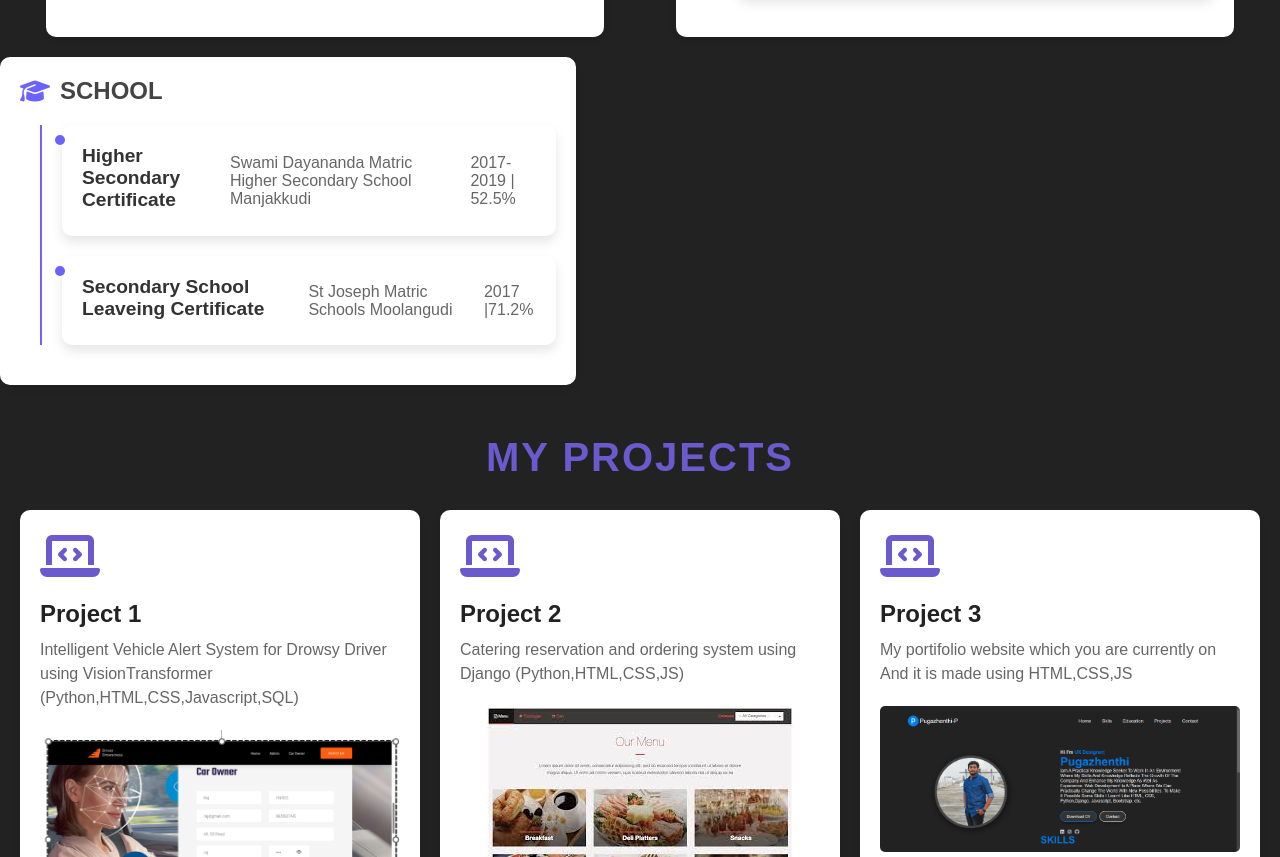
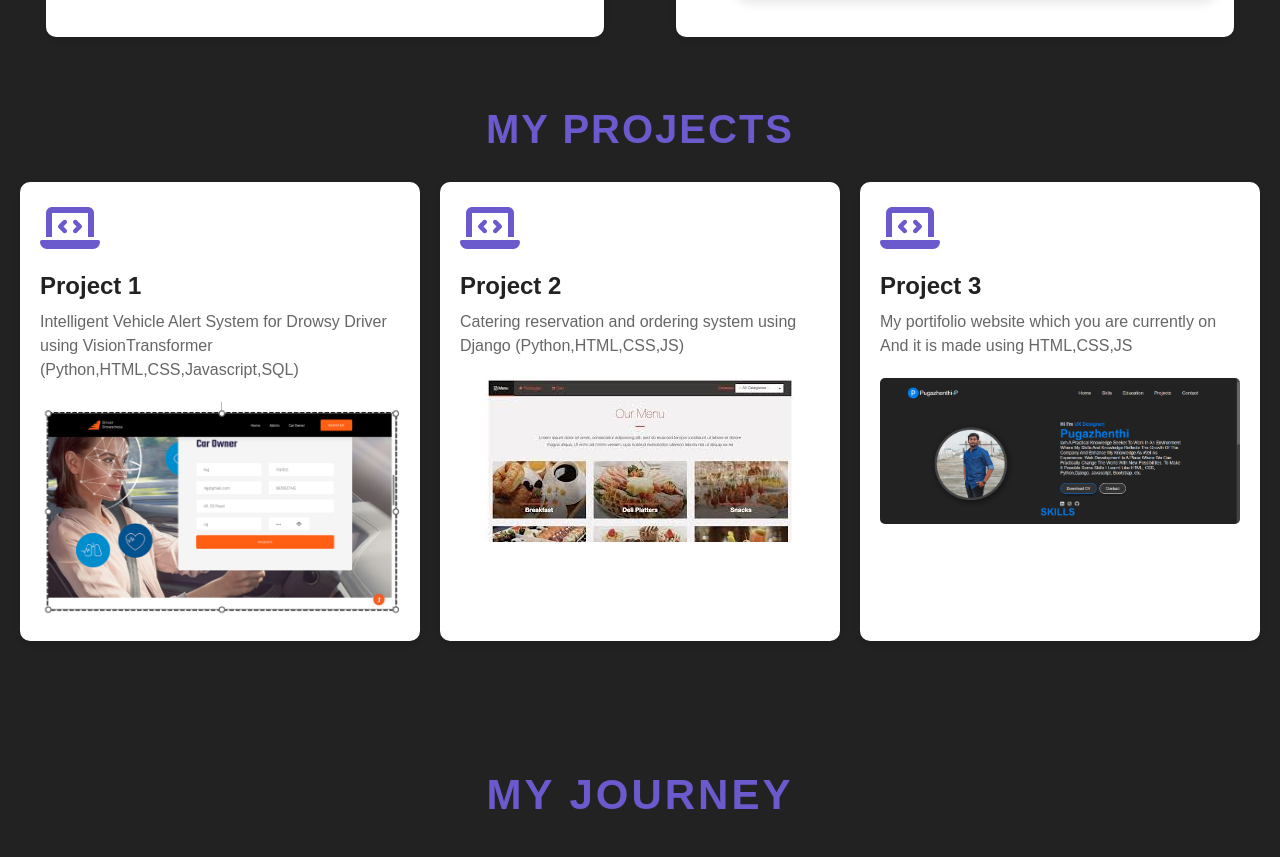
Before and after one commit to pugalsandy55/Portfolio-Pugazhenthi-P, a website: page index.html in a window 1280 px wide. Shown: the part 1620-2477 px from the top of the page. Drawn offline with nearby package versions, Linux system fonts and the light colour scheme.

Commit message:
Update index.html

```diff
--- a/index.html
+++ b/index.html
@@ -227,30 +227,6 @@
         </div>
     </div>
 
-            <!-- Work and POR Column -->
-
-        <div class="qualification-column">
-                <h2><i class="fa-solid fa-graduation-cap"></i> SCHOOL</h2>
-                <div class="timeline">
-                    <!-- Item 1 -->
-                    <div class="timeline-item">
-                        <h3>Higher Secondary Certificate </h3>
-                        <p>Swami Dayananda Matric Higher
-                            Secondary School Manjakkudi </p>
-                        <p>2017-2019  | 52.5%</p>
-                    </div>
-
-                    <!-- Item 2 -->
-
-                     <div class="timeline-item">
-                        <h3>Secondary School Leaveing
-                            Certificate</h3>
-                        <p> St Joseph Matric Schools Moolangudi</p>
-                        <p>2017 |71.2%</p>
-                    </div>
-                </div>
-            </div>
-
     <!-- Projects Section -->
     <div class="container-projects">
         <section class="projects" id="projects">
```
